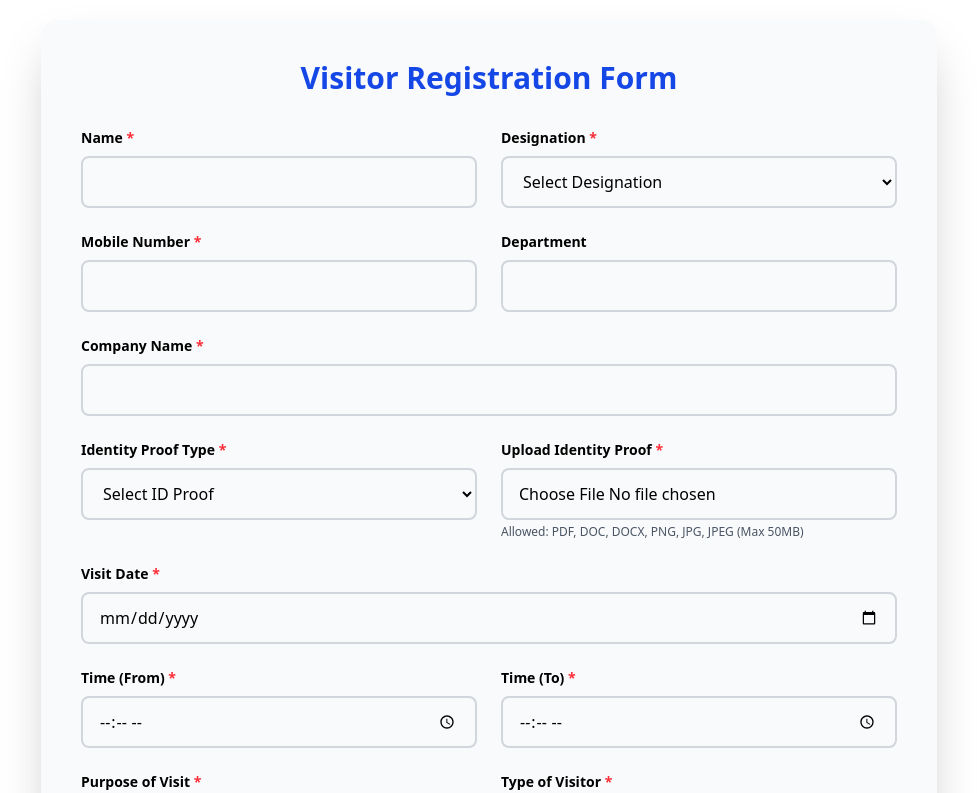
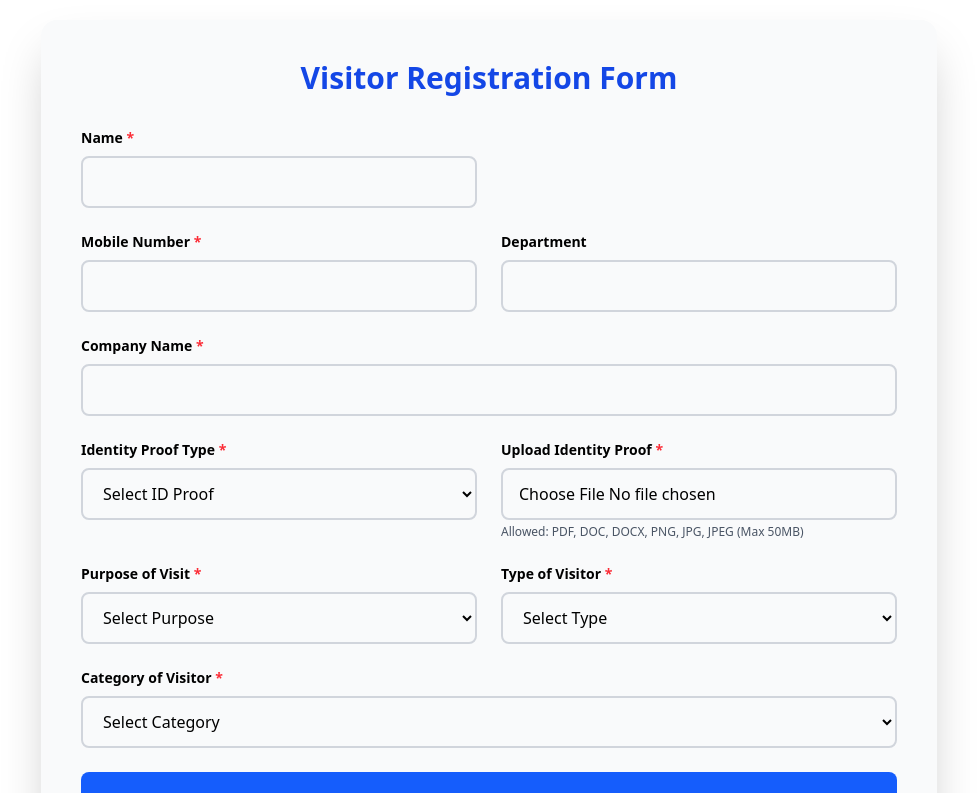
Before and after one commit to FlameX10/VishayVMS, a React app: page /vrf in a window 1280 px wide. Shown: the top 793 px of the page, without its empty margins (151-1128 px from the left). Built offline with nearby package versions, Linux system fonts and the light colour scheme; the HTML template or start-up script is replaced by a standard one.

Commit message:
VRF update

```diff
--- a/pages/VRF.jsx
+++ b/pages/VRF.jsx
@@ -109,7 +109,7 @@ export default function VRF() {
               />
             </div>
 
-            <div>
+            {/* <div>
               <label className="block text-sm font-semibold text-black mb-2">
                 Designation <span className="text-red-500">*</span>
               </label>
@@ -128,7 +128,7 @@ export default function VRF() {
                 <option value="consultant">Consultant</option>
                 <option value="other">Other</option>
               </select>
-            </div>
+            </div> */}
           </div>
 
           {/* Mobile and Department */}
@@ -249,7 +249,7 @@ export default function VRF() {
             </div>
           </div>
 
-          {/* Visit Date and Time */}
+          {/* Visit Date and Time
           <div>
             <label className="block text-sm font-semibold text-black mb-2">
               Visit Date <span className="text-red-500">*</span>
@@ -292,7 +292,7 @@ export default function VRF() {
                 className="w-full px-4 py-3 border-2 border-gray-300 rounded-lg focus:border-blue-500 focus:ring-2 focus:ring-blue-200 outline-none transition"
               />
             </div>
-          </div>
+          </div> */}
 
           {/* Purpose and Type */}
           <div className="grid grid-cols-1 md:grid-cols-2 gap-6">
@@ -396,7 +396,7 @@ export default function VRF() {
             </div>
           )}
 
-          {/* Electronics */}
+          {/* Electronics
           <div>
             <label className="block text-sm font-semibold text-black mb-3">
               Electronics Being Carried
@@ -426,7 +426,7 @@ export default function VRF() {
             </div>
           </div>
 
-          {/* Other Electronics */}
+          /* Other Electronics
           {showOtherElectronics && (
             <div>
               <label className="block text-sm font-semibold text-black mb-2">
@@ -441,7 +441,7 @@ export default function VRF() {
                 className="w-full px-4 py-3 border-2 border-gray-300 rounded-lg focus:border-blue-500 focus:ring-2 focus:ring-blue-200 outline-none transition"
               />
             </div>
-          )}
+          )} */}
 
           {/* Submit Button */}
           <button
```
